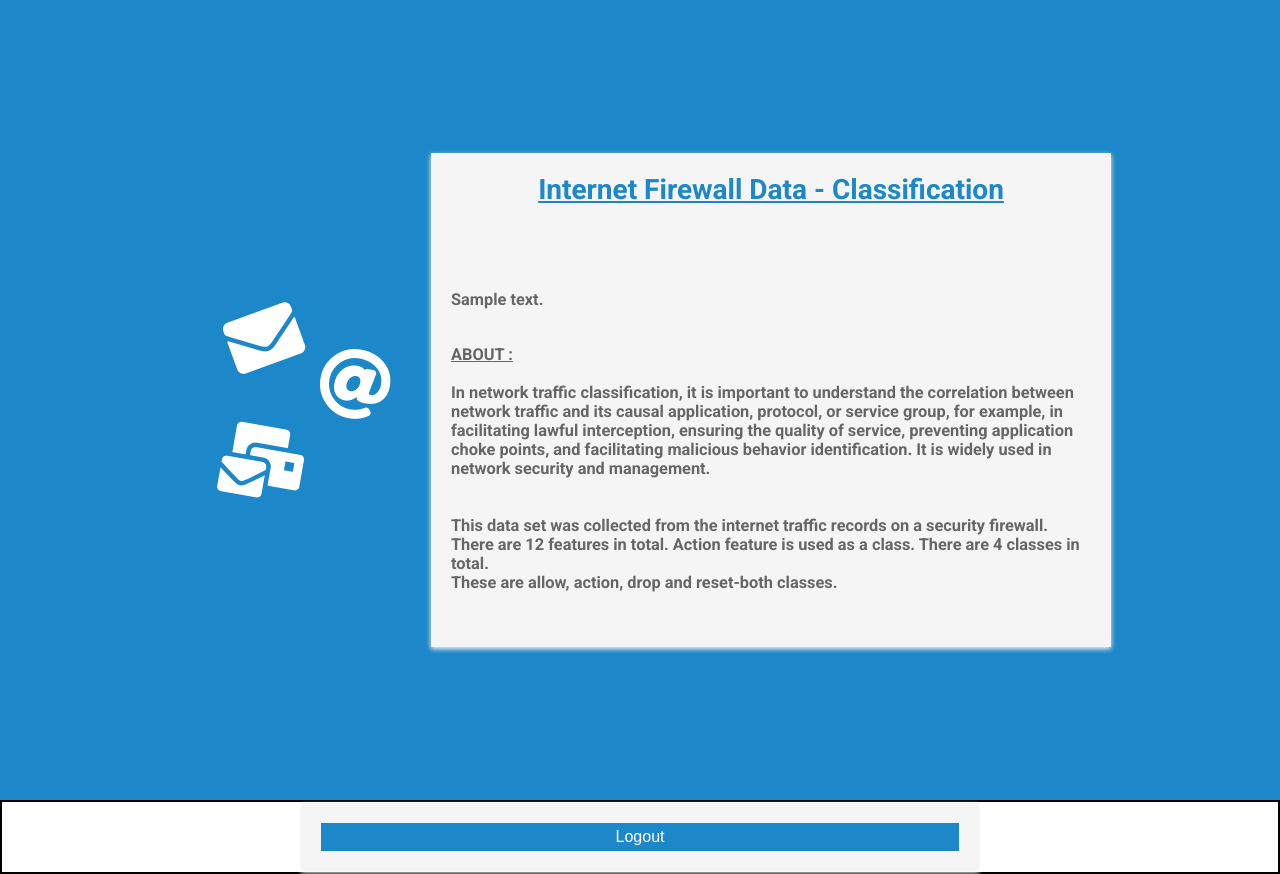
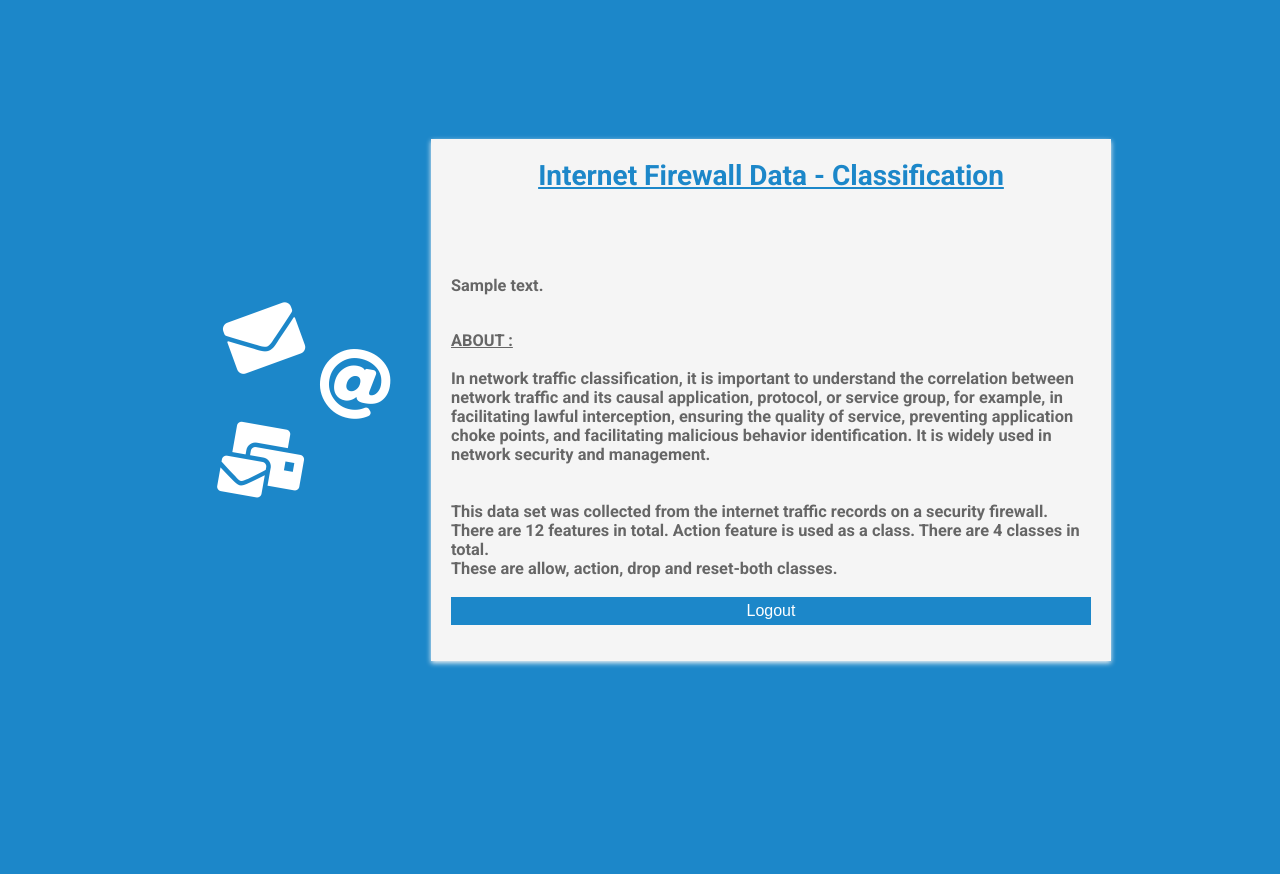
Before and after one commit to DebmalyaRay9989/traffic_classification_app, a Flask app: template templates/results.html in a window 1280 px wide. After the commit the page ends 667 px from the top, so only its background shows below. Run offline with Flask 2, Linux system fonts and the light colour scheme; the template is opened without the code that fills it: most values are stand-ins (such as "Sample title", 1, 10 or a date in 2020); parts of the project's set-up code (start-up, migrations or seed data) failed here and were passed over; some libraries are stand-ins or nearby versions.

Commit message:
Update results.html
.

```diff
--- a/templates/results.html
+++ b/templates/results.html
@@ -1,3 +1,5 @@
+
+
 
 
 
@@ -127,7 +129,7 @@
         <i class="fas fa-at"></i>
         <i class="fas fa-mail-bulk"></i>
       </div>
-      <form action="{{ url_for('predict')}}" method="post">
+      <form action="/logout" method="post">
         <h1><b><u> Internet Firewall Data - Classification </u></b></h1>
         <div class="info">
             <br>
@@ -148,14 +150,10 @@
 			There are 12 features in total. Action feature is used as a class. There are 4 classes in total. <br>
 			These are allow, action, drop and reset-both classes.<br>
 			<br>
+			<button id="sub" type="submit ">Logout</button>
 			</h3>
         </div>
       </form>
     </div>
-	 <div class="container">
-         <form action="/logout" method="post">
-	     <button id="sub" type="submit ">Logout</button>
-         </form>
-	 </div>
      </body>
 </html>
```
